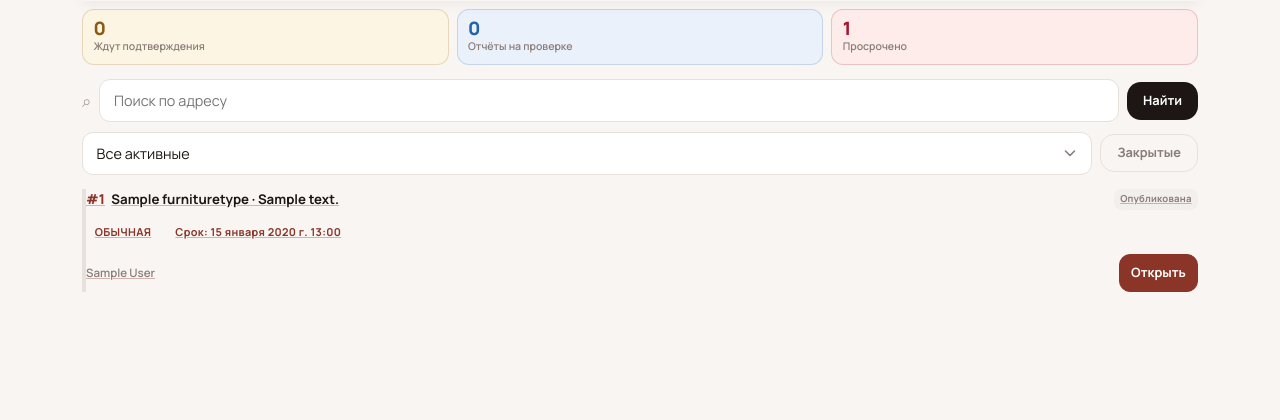
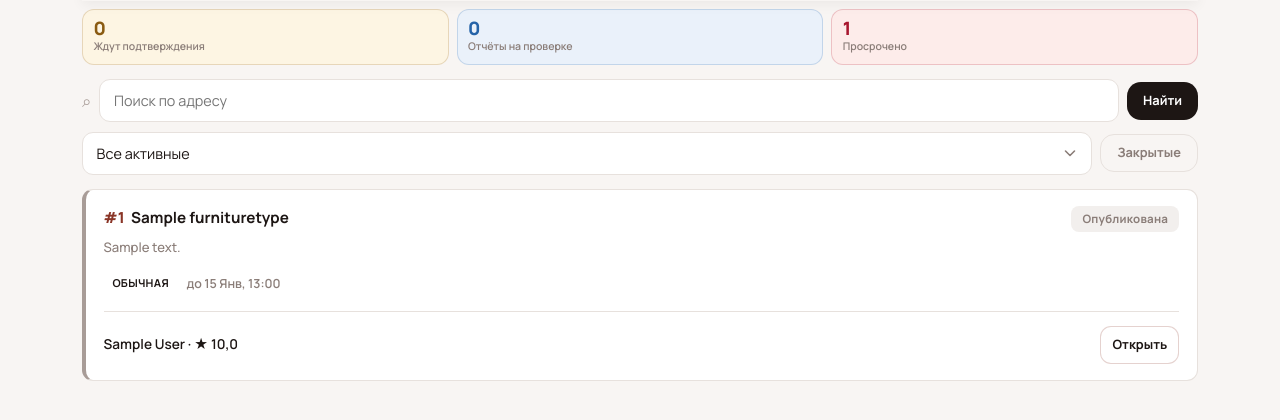
Before and after one commit to Logminal/pickers_app, a Django app: page /manager/orders/ in a window 1280 px wide. Shown: the part 163-583 px from the top of the page. Run offline with Django 5.2, Linux system fonts and the light colour scheme; a user stored in the database is signed in; tables that the repository leaves empty hold one stand-in row (values such as "Sample post").

Commit message:
Карточки заявок в списке точнее по референсу
Подровнял вёрстку карточки заявки под присланный скриншот мокапа
(отступы, структура блоков): номер+название заявки в одну строку,
адрес отдельной строкой ниже, тег срочности и срок сдачи без
общей рамки-пилюли (срок — просто текст, красный и жирный если
просрочен), тонкая разделительная линия перед нижней строкой,
имя сборщика с рейтингом и контурная (не залитая) кнопка
«Открыть» справа. Карточка теперь всегда на белом фоне — цвет
несёт только левый бордер.

Бордер и пилюля статуса используют единую status_class-палитру,
уже применяемую по всему приложению (а не цвета конкретно этого
скриншота) — иначе один и тот же статус красился бы по-разному
на разных страницах.

Тесты не гонял — только шаблон и CSS, логика view не менялась.
Проверено вживую на новых тестовых заявках (просроченная,
забронированная, с отчётом, без сборщика): отступы, разделитель,
контурная кнопка и белый фон карточек соответствуют референсу,
без горизонтального скролла.

Co-Authored-By: Claude Sonnet 5 <noreply@anthropic.com>

```diff
--- a/static/css/app.css
+++ b/static/css/app.css
@@ -1053,12 +1053,38 @@ textarea { resize: vertical; min-height: 5.5rem; }
 .list-filter-select { flex: 1; min-width: 0; }
 .list-filter-toggle { flex: none; width: auto; min-height: 38px; padding: 0 1rem; font-size: 0.8rem; }
 
-.list-order-cards { margin-top: 0; }
-.list-order-card { border-left: 4px solid var(--border); }
-.list-order-card-overdue { border-left-color: var(--danger); background: var(--danger-bg); }
-.list-order-card-booked { border-left-color: var(--warning); background: var(--warning-bg); }
-.list-order-card-review { border-left-color: var(--info); background: var(--info-bg); }
-.list-order-card-tags { margin: 0.5rem 0 0; }
+.list-order-cards { margin-top: 0; gap: 0.85rem; }
+.list-order-card {
+  display: block;
+  background: var(--surface);
+  border: 1px solid var(--border);
+  border-left: 4px solid var(--ink-faint);
+  border-radius: var(--radius-sm);
+  padding: 1rem 1.1rem;
+  text-decoration: none;
+  color: inherit;
+}
+.list-border-status-neutral { border-left-color: var(--ink-faint); }
+.list-border-status-warning { border-left-color: var(--warning); }
+.list-border-status-info { border-left-color: var(--info); }
+.list-border-status-brand { border-left-color: var(--brand); }
+.list-border-status-success { border-left-color: var(--success); }
+.list-border-status-danger { border-left-color: var(--danger); }
+
+.list-order-card-top { display: flex; align-items: flex-start; justify-content: space-between; gap: 0.6rem; }
+.list-order-card-title-col { min-width: 0; display: flex; align-items: baseline; gap: 0.4rem; flex-wrap: wrap; }
+.list-order-card-num { font-weight: 800; font-size: 0.95rem; color: var(--brand); flex: none; }
+.list-order-card-name { font-weight: 700; font-size: 0.95rem; color: var(--ink); }
+.list-order-card-address { margin-top: 0.3rem; font-weight: 500; font-size: 0.82rem; color: var(--ink-muted); }
+
+.list-order-card-tags { display: flex; align-items: center; gap: 0.55rem; margin-top: 0.75rem; flex-wrap: wrap; }
+.list-order-card-due { font-weight: 600; font-size: 0.78rem; color: var(--ink-muted); }
+.list-order-card-due-overdue { color: var(--danger); font-weight: 700; }
+
+.list-order-card-divider { height: 1px; background: var(--border); margin-top: 0.85rem; }
+
+.list-order-card-bottom { display: flex; align-items: center; justify-content: space-between; gap: 0.6rem; margin-top: 0.85rem; }
+.list-order-card-collector { font-weight: 600; font-size: 0.85rem; color: var(--ink); }
 .list-order-card-open { margin-left: auto; }
 
 .list-empty-reset { margin-top: 0.9rem; width: auto; display: inline-flex; padding: 0 1.1rem; }
--- a/templates/orders/manager_list.html
+++ b/templates/orders/manager_list.html
@@ -47,23 +47,30 @@
 
 <div class="job-list list-order-cards">
     {% for order in orders %}
-        <a href="{% url 'manager_order_detail' order.pk %}"
-           class="list-order-card {% if order.is_overdue %}list-order-card-overdue{% elif order.status == 'booked' %}list-order-card-booked{% elif order.status == 'report_uploaded' %}list-order-card-review{% endif %}">
-            <div class="job-card-top">
-                <div class="job-card-title"><span class="job-card-num">#{{ order.pk }}</span><span class="job-card-type">{{ order.furniture_type }} · {{ order.address }}</span></div>
-                <span class="status-pill {{ order.status|status_class }} job-card-status">{{ order.get_status_display }}</span>
+        <a href="{% url 'manager_order_detail' order.pk %}" class="list-order-card list-border-{{ order.status|status_class }}">
+            <div class="list-order-card-top">
+                <div class="list-order-card-title-col">
+                    <span class="list-order-card-num">#{{ order.pk }}</span>
+                    <span class="list-order-card-name">{{ order.furniture_type }}</span>
+                </div>
+                <span class="status-pill {{ order.status|status_class }}">{{ order.get_status_display }}</span>
             </div>
-            <div class="order-tags list-order-card-tags">
+            <div class="list-order-card-address">{{ order.address }}</div>
+            <div class="list-order-card-tags">
                 {% if order.urgency == 'urgent' %}<span class="order-tag order-tag-urgent">СРОЧНАЯ</span>{% else %}<span class="order-tag">ОБЫЧНАЯ</span>{% endif %}
-                <span class="order-tag {% if order.is_overdue %}order-tag-overdue{% endif %}">Срок: {{ order.deadline_at }}</span>
+                <span class="list-order-card-due{% if order.is_overdue %} list-order-card-due-overdue{% endif %}">до {{ order.deadline_at|date:'d M, H:i' }}</span>
             </div>
-            <div class="job-card-bottom">
+            <div class="list-order-card-divider"></div>
+            <div class="list-order-card-bottom">
                 {% if order.collector %}
-                    <span>{{ order.collector.collector_profile.full_name|default:order.collector }}</span>
+                    <span class="list-order-card-collector">
+                        {{ order.collector.collector_profile.full_name|default:order.collector }}
+                        {% with profile=order.collector.collector_profile %}{% if profile.average_rating %}· ★ {{ profile.average_rating|floatformat:1 }}{% endif %}{% endwith %}
+                    </span>
                 {% else %}
-                    <span class="text-muted">— не забронирована</span>
+                    <span class="list-order-card-collector text-muted">— не забронирована</span>
                 {% endif %}
-                <span class="chip-btn chip-btn-accent list-order-card-open">Открыть</span>
+                <span class="chip-btn list-order-card-open">Открыть</span>
             </div>
         </a>
     {% empty %}
```
